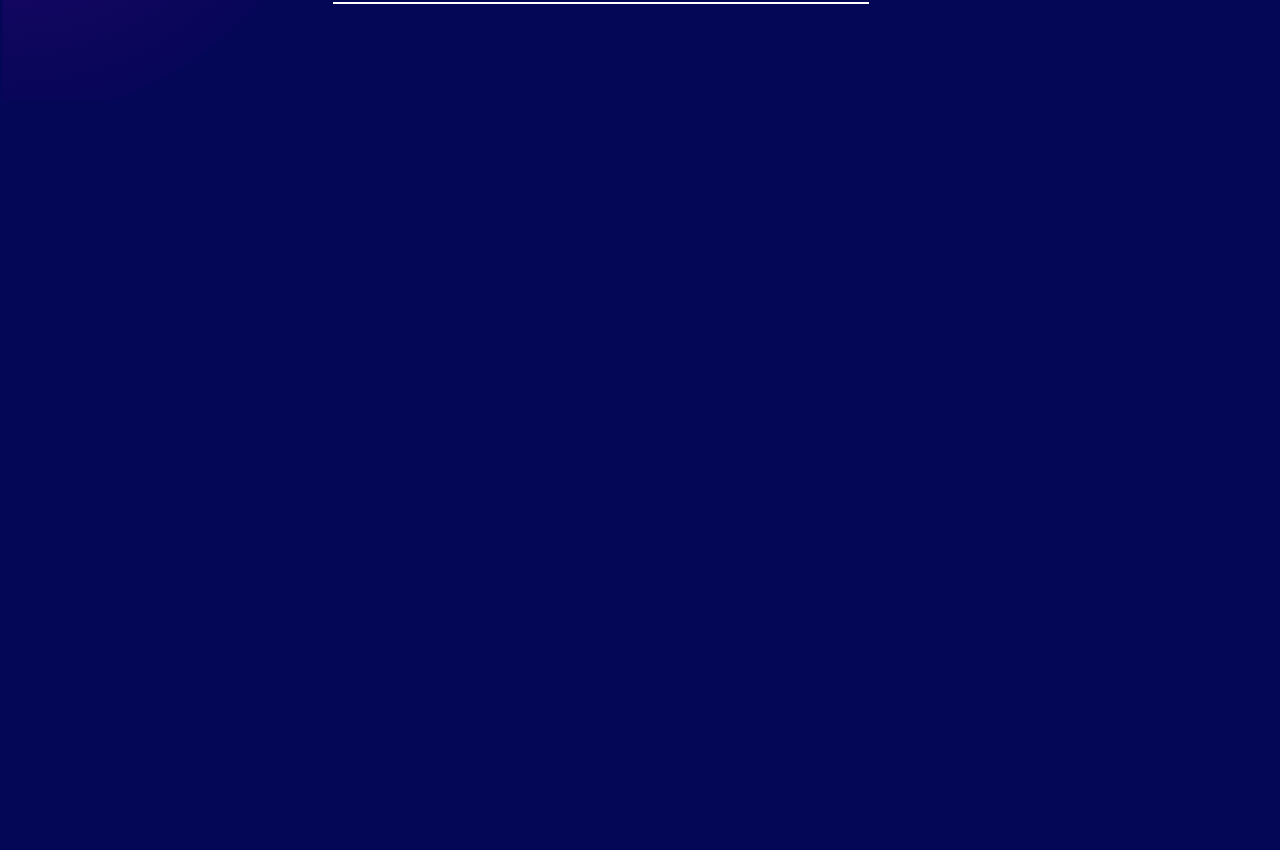
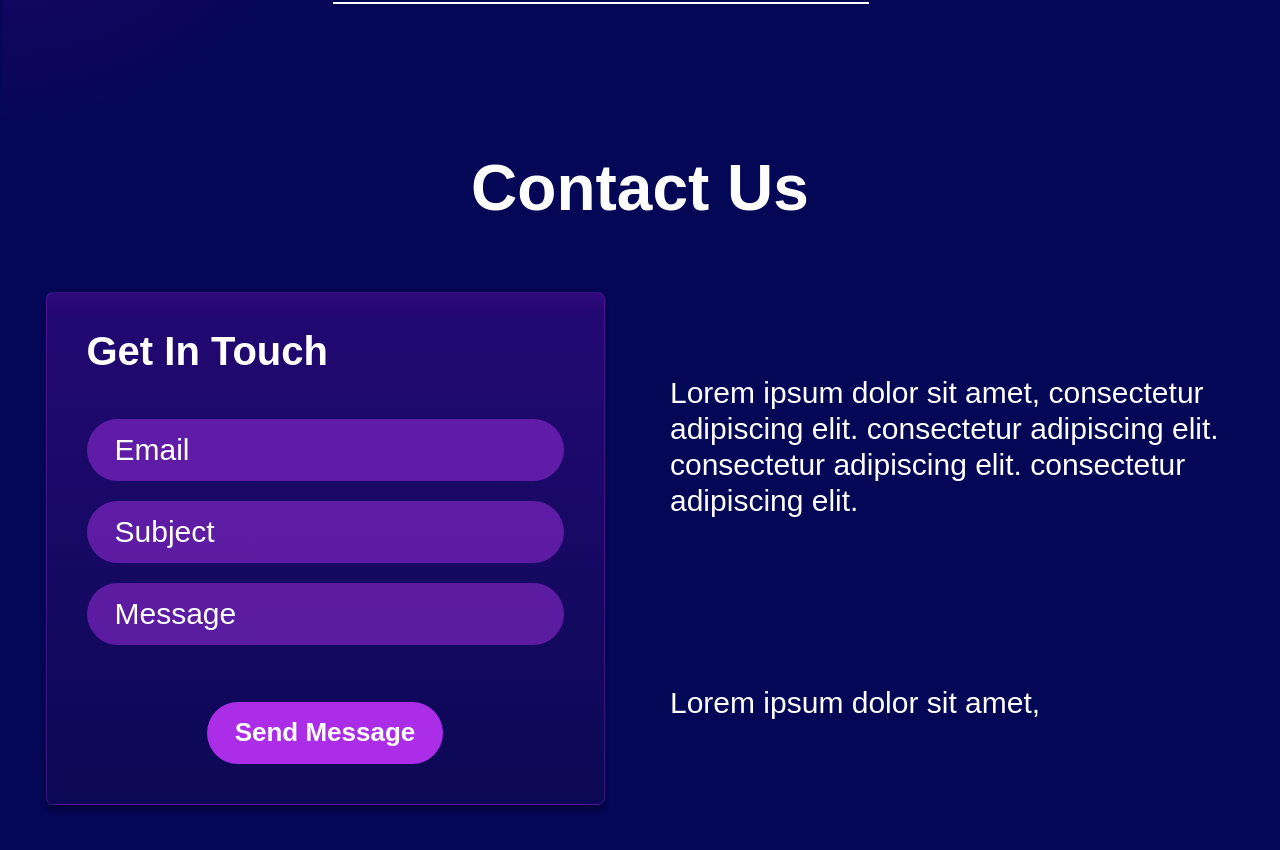
Before and after one commit to AIDIEO-COM/INTRAINTEL, a Next.js app in the folder intraintel-client/: page / in a window 1280 px wide. Shown: the part 4079-4929 px from the top of the page. Before the commit the page ends 4179 px from the top, so only its background shows below. Built offline with nearby package versions, Linux system fonts and the light colour scheme.

Commit message:
contact form added

```diff
--- a/intraintel-client/src/app/(home-layout)/page.jsx
+++ b/intraintel-client/src/app/(home-layout)/page.jsx
@@ -1,6 +1,7 @@
 import About from '@/components/pages/home/about/About';
 import Banner from '@/components/pages/home/banner/Banner';
 import ClientSay from '@/components/pages/home/clientSay/ClientSay';
+import Contact from '@/components/pages/home/contact/Contact';
 import Faq from '@/components/pages/home/faq/Faq';
 import OurFeatures from '@/components/pages/home/ourFeatures/OurFeatures';
 import Pricing from '@/components/pages/home/pricing/Pricing';
@@ -15,6 +16,7 @@ const HomePage = () => {
             <ClientSay/>
             <Pricing/>
             <Faq/>
+            <Contact/>
         </div>
     );
 };
--- a/intraintel-client/src/app/globals.css
+++ b/intraintel-client/src/app/globals.css
@@ -69,3 +69,10 @@
   background: linear-gradient(180deg, #AA14F0 -42.59%, rgba(0, 0, 0, 0.00) -42.59%, #AA14F0 -42.58%, rgba(170, 20, 240, 0.18) 4.35%, rgba(151, 60, 68, 0.05) 99.99%, rgba(185, 54, 245, 0.00) 100%);
   box-shadow: 0px 7px 4px 0px rgba(0, 0, 0, 0.25);
 }
+
+.contact-form {
+  border-radius: 7.35px;
+  border: 1.069px solid rgba(185, 54, 245, 0.25);
+  background: linear-gradient(180deg, #AA14F0 -42.59%, rgba(0, 0, 0, 0.00) -42.59%, #AA14F0 -42.58%, rgba(170, 20, 240, 0.18) 4.35%, rgba(151, 60, 68, 0.05) 99.99%, rgba(185, 54, 245, 0.00) 100%);
+  box-shadow: 0px 7px 4px 0px rgba(0, 0, 0, 0.25);
+}
--- /dev/null
+++ b/intraintel-client/src/components/pages/home/contact/Contact.jsx
@@ -0,0 +1,65 @@
+import SectionTitle from "@/components/common/SectionTitle";
+import React from "react";
+
+const Contact = () => {
+  return (
+    <div className="w-full h-fit relative">
+      <div className="max-width section-gap">
+        <SectionTitle>Contact Us</SectionTitle>
+        <div className="w-full h-full grid lg:grid-cols-2 gap-[60px]">
+          <div className="w-full h-full mx-auto max-w-[559px] min-h-[502px]  px-7 py-7 sm:px-10 py-5 sm:py-10 contact-form">
+            <h1 className="text-3xl md:text-[40px] font-extrabold font-manrope text-white">
+              Get In Touch
+            </h1>
+            <form className="w-full h-fit mt-[50px] space-y-5">
+              <input
+                className="h-[62px] text-3xl text-white font-manrope w-full outline-none px-5 md:px-7 placeholder:text-white"
+                style={{
+                  borderRadius: "110px",
+                  background:
+                    "linear-gradient(0deg, rgba(185, 54, 245, 0.25) 0%, rgba(185, 54, 245, 0.25) 100%), rgba(185, 54, 245, 0.25)",
+                  boxShadow: "0px 60px 50px -40px #F284EE",
+                }}
+                placeholder="Email"
+                type="email"
+              ></input>
+              <input
+                className="h-[62px] text-3xl text-white font-manrope w-full outline-none px-5 md:px-7 placeholder:text-white"
+                style={{
+                  borderRadius: "110px",
+                  background:
+                    "linear-gradient(0deg, rgba(185, 54, 245, 0.25) 0%, rgba(185, 54, 245, 0.25) 100%), rgba(185, 54, 245, 0.25)",
+                  boxShadow: "0px 60px 50px -40px #F284EE",
+                }}
+                placeholder="Subject"
+                type="text"
+              ></input>
+              <input
+                className="h-[62px] text-3xl text-white font-manrope w-full outline-none px-5 md:px-7 placeholder:text-white"
+                style={{
+                  borderRadius: "110px",
+                  background:
+                    "linear-gradient(0deg, rgba(185, 54, 245, 0.25) 0%, rgba(185, 54, 245, 0.25) 100%), rgba(185, 54, 245, 0.25)",
+                  boxShadow: "0px 60px 50px -40px #F284EE",
+                }}
+                placeholder="Message"
+                type="text"
+              ></input>
+              <div className="w-full flex justify-center pt-[37px]">
+                <button className="h-[62px] w-fit mx-auto px-5 lg:px-7 bg-primary rounded-full text-[26px] text-white font-extrabold font-mulish">
+                  Send Message
+                </button>
+              </div>
+            </form>
+          </div>
+          <div className="w-full h-full lg:flex flex-col justify-around text-3xl font-mulish text-white hidden ">
+            <p className="max-w-[570px]">Lorem ipsum dolor sit amet, consectetur adipiscing elit. consectetur adipiscing elit. consectetur adipiscing elit. consectetur adipiscing elit.</p>
+            <p>Lorem ipsum dolor sit amet, </p>
+          </div>
+        </div>
+      </div>
+    </div>
+  );
+};
+
+export default Contact;
--- a/intraintel-client/src/components/pages/home/faq/Faq.jsx
+++ b/intraintel-client/src/components/pages/home/faq/Faq.jsx
@@ -11,7 +11,7 @@ const Faq = () => {
             </div>
             <div className="max-width section-gap h-full">
                 <SectionTitle>FAQ</SectionTitle>
-                <div className="w-fit mx-auto space-y-8 sm:space-y-10 h-full">
+                <div className="w-fit mx-auto space-y-8 sm:space-y-10 h-full pb-10">
                     <div className="flex items-center gap-5 xl:gap-7">
                         <h1 className='text-2xl md:text-[40px] text-white font-semibold font-mulish pb-1.5 sm:pb-3 border-b-2 border-white'>Lorem ipsum dolor sit amet,  </h1>
                         <Image src='/icons/faq.svg' width={55} height={27} alt='faq' className='w-[43px] h-[20px] md:w-auto md:h-auto'/>
```
